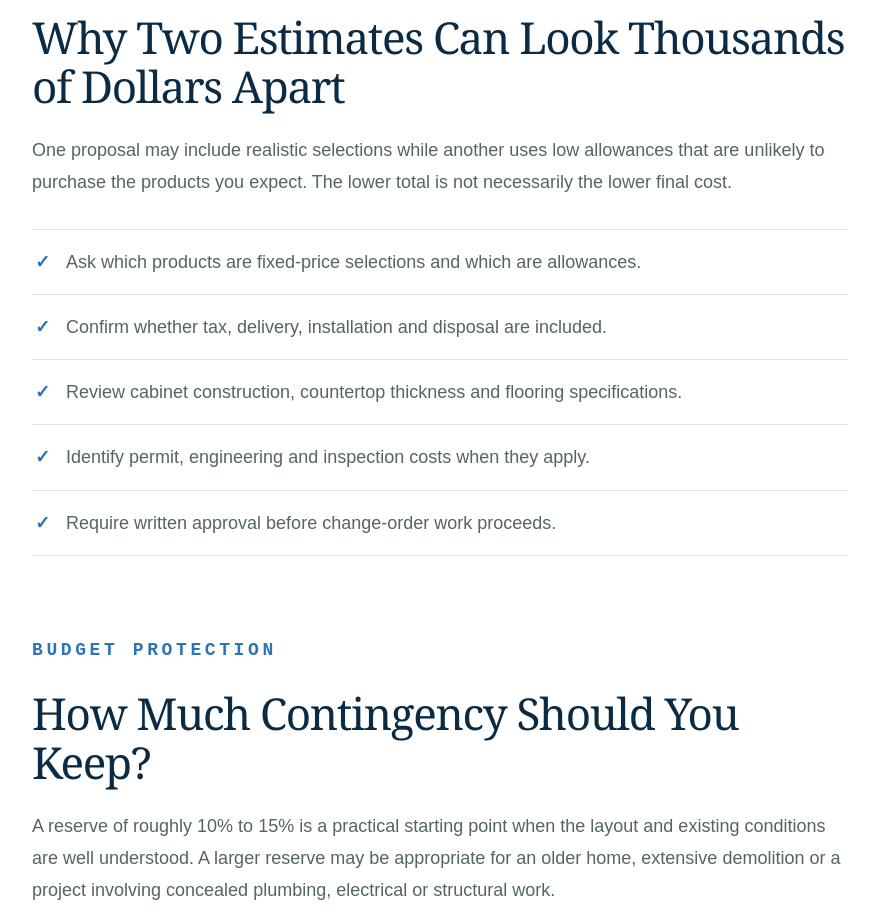
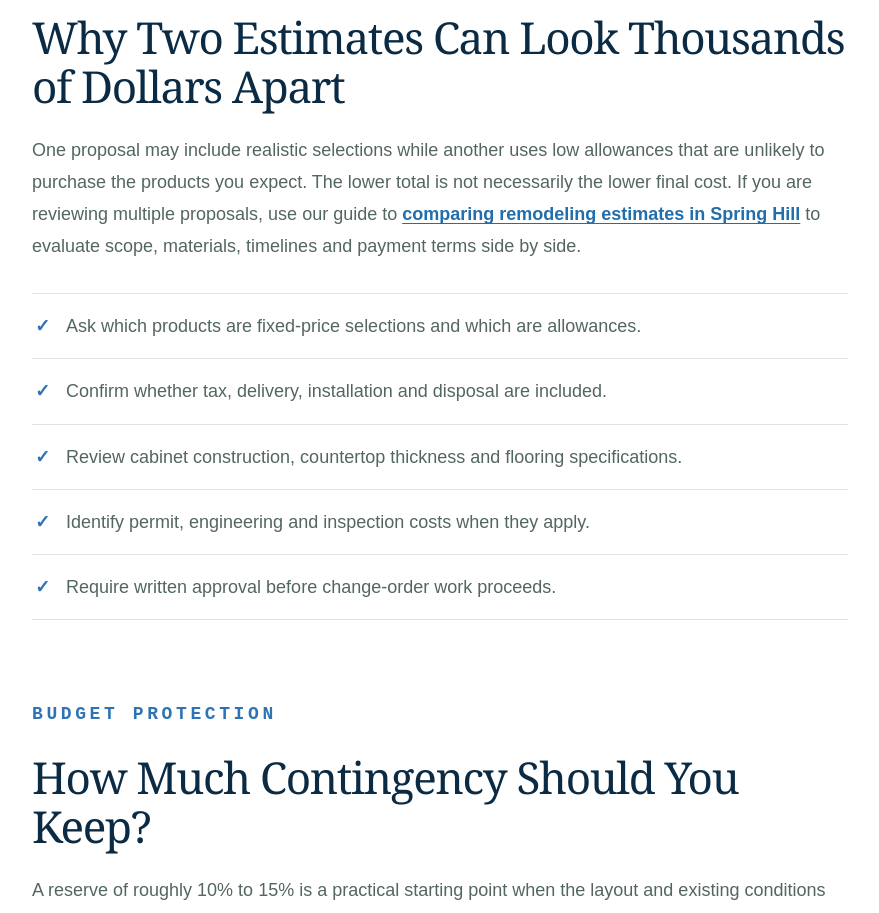
Before and after one commit to stylus1274/swift, a Next.js app: page /blog/realistic-kitchen-remodel-budget in a window 1280 px wide. Shown: the part 5460-6373 px from the top of the page, without its empty margins (20-899 px from the left). Built offline with nearby package versions, Linux system fonts and the light colour scheme.

Commit message:
Link kitchen budget guide to estimate comparison article

```diff
--- a/app/blog/realistic-kitchen-remodel-budget/page.tsx
+++ b/app/blog/realistic-kitchen-remodel-budget/page.tsx
@@ -185,7 +185,7 @@ export default function KitchenRemodelBudgetArticlePage() {
           <section>
             <p className="eyebrow">ALLOWANCES AND SELECTIONS</p>
             <h2>Why Two Estimates Can Look Thousands of Dollars Apart</h2>
-            <p>One proposal may include realistic selections while another uses low allowances that are unlikely to purchase the products you expect. The lower total is not necessarily the lower final cost.</p>
+            <p>One proposal may include realistic selections while another uses low allowances that are unlikely to purchase the products you expect. The lower total is not necessarily the lower final cost. If you are reviewing multiple proposals, use our guide to <a href="/blog/compare-remodeling-estimates-spring-hill">comparing remodeling estimates in Spring Hill</a> to evaluate scope, materials, timelines and payment terms side by side.</p>
             <ul className="article-checklist">
               <li>Ask which products are fixed-price selections and which are allowances.</li>
               <li>Confirm whether tax, delivery, installation and disposal are included.</li>
```
